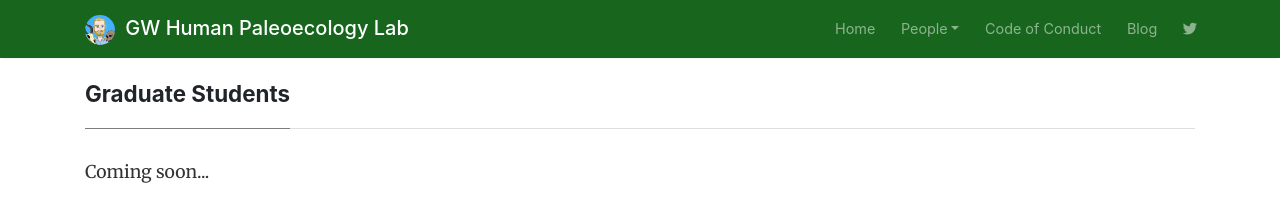
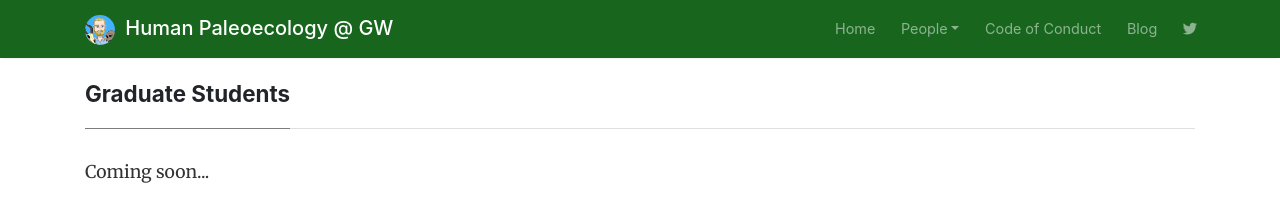
Before and after one commit to wabarr/PAPER, a Jekyll site: the page built from grad-students.md, in a window 1280 px wide. Shown: the top 210 px of the page. Built offline with Jekyll 4.4.1, drawn with Linux system fonts in a browser that asks for light colours; nearby versions of some CDN libraries; comment, search, counter and statistics services are not loaded.

Commit message:
Update _config.yml

```diff
--- a/_config.yml
+++ b/_config.yml
@@ -1,4 +1,4 @@
-name: GW Human Paleoecology Lab
+name: "Human Paleoecology @ GW"
 description: ""
 meta_description: "Human Paleoecology Lab George Washington University - W. Andrew Barr"
 logo: 'assets/images/barr_avatar.jpg'
```
